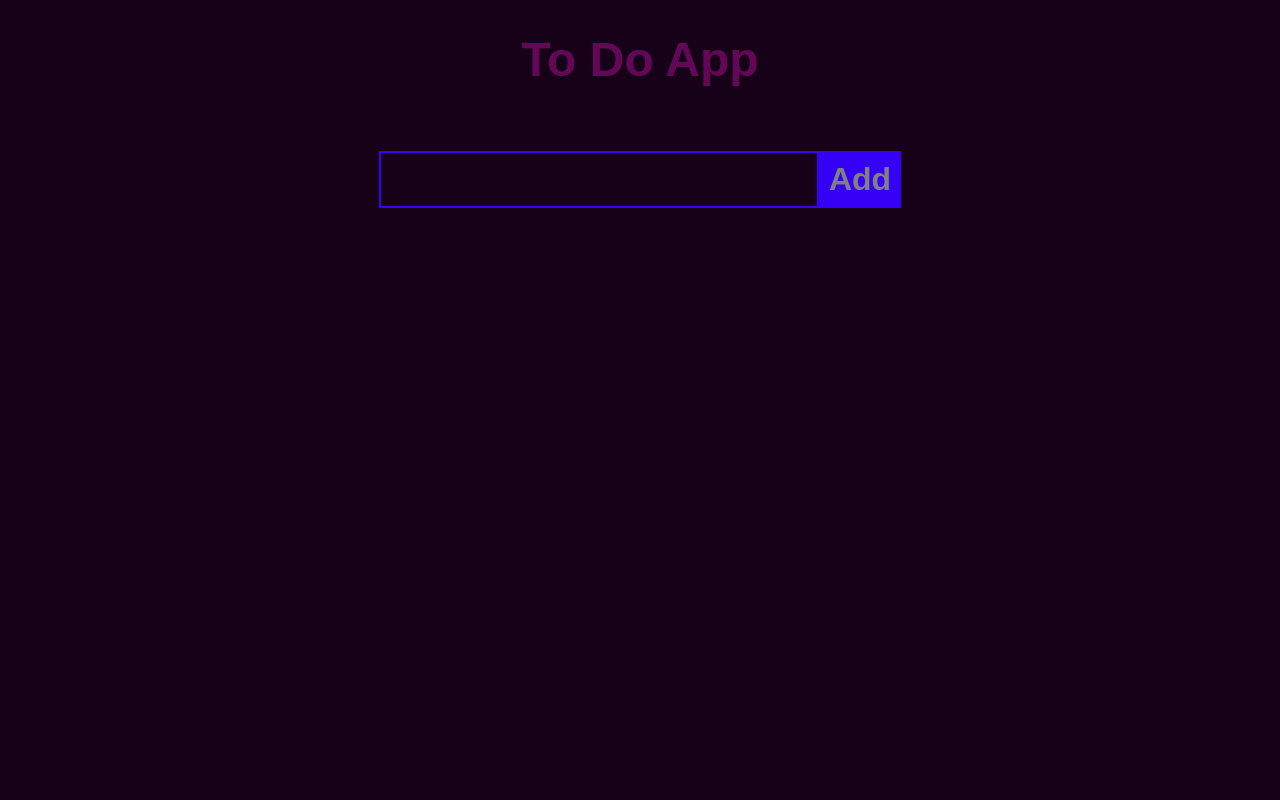
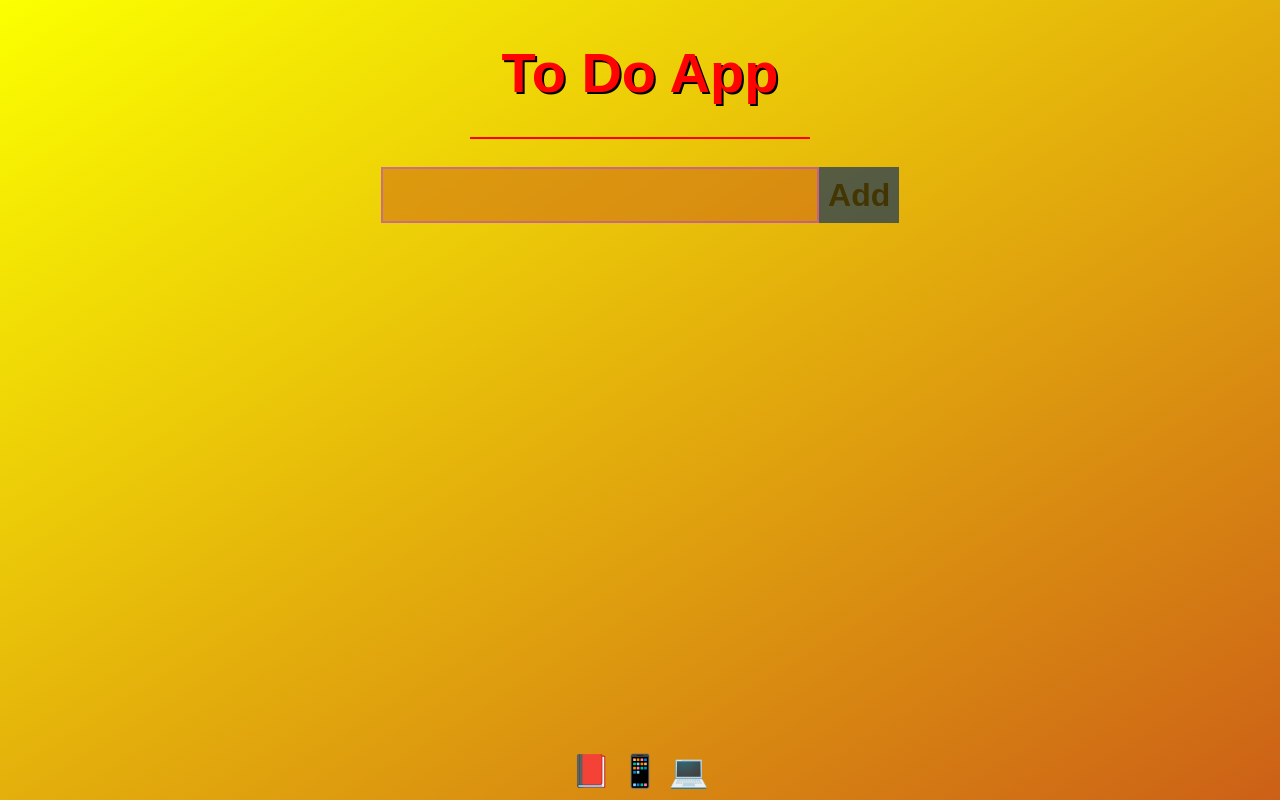
Before and after one commit to Neferionn/todobasic, a website: page index.html in a window 1280 px wide. Drawn offline with Linux system fonts and the light colour scheme.

Commit message:
visual changes

```diff
--- a/css/style.css
+++ b/css/style.css
@@ -11,10 +11,16 @@ html {
 
 body {
   /**/
-  background-color: rgb(22, 1, 24);
+  /* background-color: rgb(22, 1, 24); */
+  background: linear-gradient(to left top, rgb(204, 96, 23), rgb(251, 255, 0));
   color: white;
+  padding: 0.5rem;
   font-family: sans-serif;
   min-height: 100vh;
+  display: flex;
+  flex-direction: column;
+  justify-content: center;
+  align-items: center;
 }
 
 input,
@@ -33,27 +39,33 @@ li {
 }
 
 :root {
-  --effect-color: rgb(100, 7, 88);
-  --secondary-color: #3500f5;
+  --effect-color: rgb(255, 2, 2);
+  --secondary-color: #a70eff;
   --text-color: white;
+  --orange-color: rgb(204, 96, 23);
 }
 
 header {
   padding: 2rem;
-  font-size: 3rem;
+  font-size: 3.5rem;
   font-weight: 600;
   min-height: 10vh;
   display: flex;
   justify-content: center;
   align-items: center;
+  align-self: center;
   color: var(--effect-color);
+  text-shadow: 2px 2px black;
+  border-bottom: 2px solid red;
+}
+
+footer {
+  min-height: 5vh;
+  margin-top: auto;
 }
 
 main {
-  padding: 20px;
-  display: flex;
-  flex-direction: column;
-  justify-content: center;
+  padding-top: 1rem;
 }
 
 form {
@@ -63,12 +75,9 @@ form {
   align-items: center;
 }
 
-form {
-}
-
 form input,
 form button {
-  padding: 0.5rem;
+  padding: 0.45rem;
   font-size: 2rem;
 }
 
@@ -76,34 +85,36 @@ form button {
   border: 2px solid var(--secondary-color);
   /* padding: 10px 8px; */
   color: var(--text-color);
-  background-color: rgb(22, 1, 24);
+  background-color: var(--orange-color);
+  opacity: 0.5;
 }
 
 form button {
   width: auto;
   cursor: pointer;
-  background-color: var(--secondary-color);
+  background-color: #18355a;
   color: var(--text-color);
-
   font-weight: 600;
-  border: 2px solid var(--secondary-color);
+  border: 2px solid #18355a;
   transition: all 0.3s ease;
 }
 
 .disabledBtn {
-  color: gray;
+  color: rgb(0, 0, 0);
+  opacity: 0.7;
 }
 
 form button:hover {
   transition: ease-in 0.4s;
-  // border: 2px solid var(--effect-color);
+  border: 2px solid var(--effect-color);
   background-color: var(--effect-color);
 }
 
 .todoContainer {
-  padding: 1rem;
+  padding: 0.5rem;
   display: flex;
   justify-content: center;
+  align-self: center;
 }
 
 .itemsList {
@@ -111,20 +122,21 @@ form button:hover {
 }
 
 .item {
-  margin: 0.5rem;
+  margin: 0.3rem;
   padding: 0.75rem;
   background-color: #18355a;
   color: var(--text-color);
-  font-size: 1.5rem;
+  font-size: 1.6rem;
   display: flex;
   justify-content: space-between;
   align-items: center;
   transition: all 0.5 ease;
-  border-bottom: 3px solid var(--secondary-color);
+  border-bottom: 6px solid var(--secondary-color);
+  opacity: 9;
 }
 
 .item:hover {
-  border-bottom: 3px solid var(--effect-color);
+  border-bottom: 6px solid var(--effect-color);
   transition: ease-in 0.7s;
 }
 
--- a/index.html
+++ b/index.html
@@ -21,5 +21,6 @@
         <ul class="itemsList"></ul>
       </div>
     </main>
+    <footer><h1>📕 📱 💻</h1></footer>
   </body>
 </html>
```
